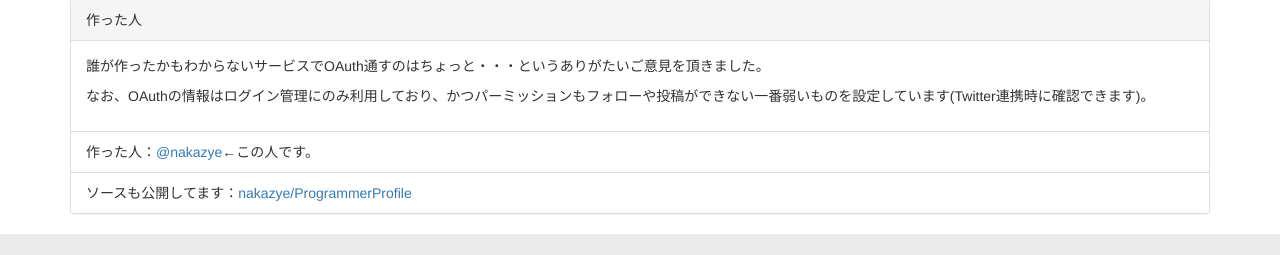
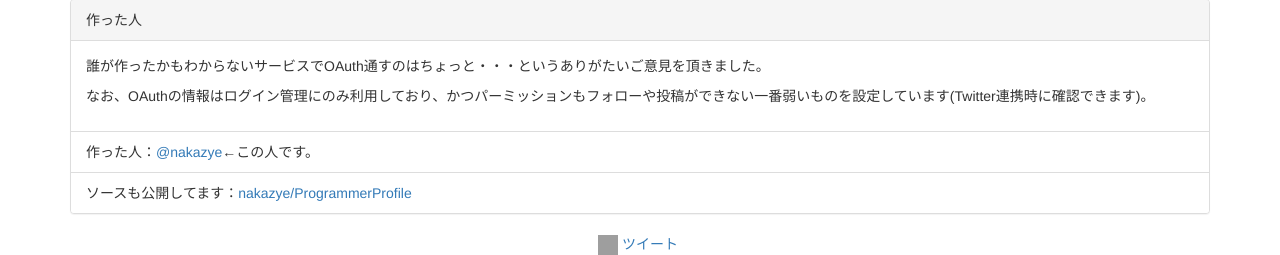
Before and after one commit to nakazye/ProgrammerProfile, a Django app: page / in a window 1280 px wide. Shown: the part 1576-1831 px from the top of the page. Before the commit the page ends 1810 px from the top, so only its background shows below. Run offline with Django 3.2, Linux system fonts and the light colour scheme; parts of the project's set-up code (start-up, migrations or seed data) failed here and were passed over; some libraries are stand-ins or nearby versions; grey boxes are pictures that could not be loaded.

Commit message:
#6 add meta tags

```diff
--- a/ProgrammerProfile/templates/base.html
+++ b/ProgrammerProfile/templates/base.html
@@ -1,7 +1,7 @@
 {% load static %}
 <!doctype html>
 <html lang="ja">
-    <head>
+    <head prefix="og: http://ogp.me/ns#  article: http://ogp.me/ns/article#">
         <meta charset="UTF-8"/>
         <meta name="viewport" content="width=device-width">
 
@@ -20,8 +20,8 @@
         <link rel="stylesheet" href="{% static 'bootstrap-select/css/bootstrap-select.min.css' %}">
         <script src="{% static 'bootstrap-select/js/bootstrap-select.min.js'%}"></script>
 
-
         <title>{% block title %}Programmer Profile{% endblock %}</title>
+        {% block moreheader %}{% endblock %}
 
     </head>
     <body>
--- a/ProgrammerProfile/templates/index.html
+++ b/ProgrammerProfile/templates/index.html
@@ -1,5 +1,14 @@
 {% extends "base.html" %}
 {% load static %}
+
+{% block moreheader %}
+<meta property="og:url" content="http://www.programmerprofile.net/" />
+<meta property="og:type" content="website" />
+<meta property="og:title" content="Programmer Profile" />
+<meta property="og:site_name" content="Programmer Profile" >
+<meta property="og:description" content="言語・技術毎にTwitterユーザーをリスト化するサービスです。プロフィール代わりにもご利用頂けます。" />
+{% endblock %}
+
 
 {% block content %}
 
@@ -35,7 +44,7 @@
                         <input class="form-control" placeholder="Twitterユーザー名(@含めず)" name="username">
                     </div>
                     <div class="col-xs-1">
-                        <button type="button" class="btn btn-primary" onclick="submit();"">検索</button>
+                        <button type="button" class="btn btn-primary" onclick="submit();">検索</button>
                     </div>
                 </div>
             </form>
@@ -76,5 +85,52 @@
         </div>
     </div>
 
+
+    <!-- social -->
+    <div id="fb-root"></div>
+    <script>(function(d, s, id) {
+        var js, fjs = d.getElementsByTagName(s)[0];
+        if (d.getElementById(id)) return;
+        js = d.createElement(s); js.id = id;
+        js.src = "//connect.facebook.net/ja_JP/all.js#xfbml=1";
+        fjs.parentNode.insertBefore(js, fjs);
+     }(document, 'script', 'facebook-jssdk'));
+    </script>
+    <div class="row">
+        <div class="col-md-12 text-center">
+            <div style="display: inline-block; vertical-align: top;">
+                <a href="http://b.hatena.ne.jp/entry/{{ request.build_absolute_uri }}"
+                   class="hatena-bookmark-button"
+                   data-hatena-bookmark-layout="vertical-balloon"
+                   data-hatena-bookmark-lang="ja"
+                   title="このエントリーをはてなブックマークに追加">
+        <img src="http://b.st-hatena.com/images/entry-button/button-only@2x.png"
+             alt="このエントリーをはてなブックマークに追加"
+             width="20"
+             height="20"
+             style="border: none;" />
+                </a>
+                <script type="text/javascript" src="http://b.st-hatena.com/js/bookmark_button.js" charset="utf-8" async="async"></script>
+            </div>
+            <div style="display: inline-block; vertical-align: top;">
+                <a href="https://twitter.com/share"
+                   class="twitter-share-button twitter-count-vertical"
+                   data-lang="ja" data-count="vertical">
+                    ツイート
+                </a>
+                <script>
+                 !function(d,s,id){var js,fjs=d.getElementsByTagName(s)[0];
+                     if(!d.getElementById(id)){js=d.createElement(s);
+                         js.id=id;js.src="//platform.twitter.com/widgets.js";
+                         fjs.parentNode.insertBefore(js,fjs);
+                     }
+                 }(document,"script","twitter-wjs");
+                </script>
+            </div>
+            <div style="display: inline-block; vertical-align: top;">
+                <div class="fb-like" expr:data-href="data:post.url" data-layout="box_count" data-action="like" data-show-faces="false" data-share="false"></div>
+            </div>
+        </div>
+    </div>
 </div>
 {% endblock %}
```
